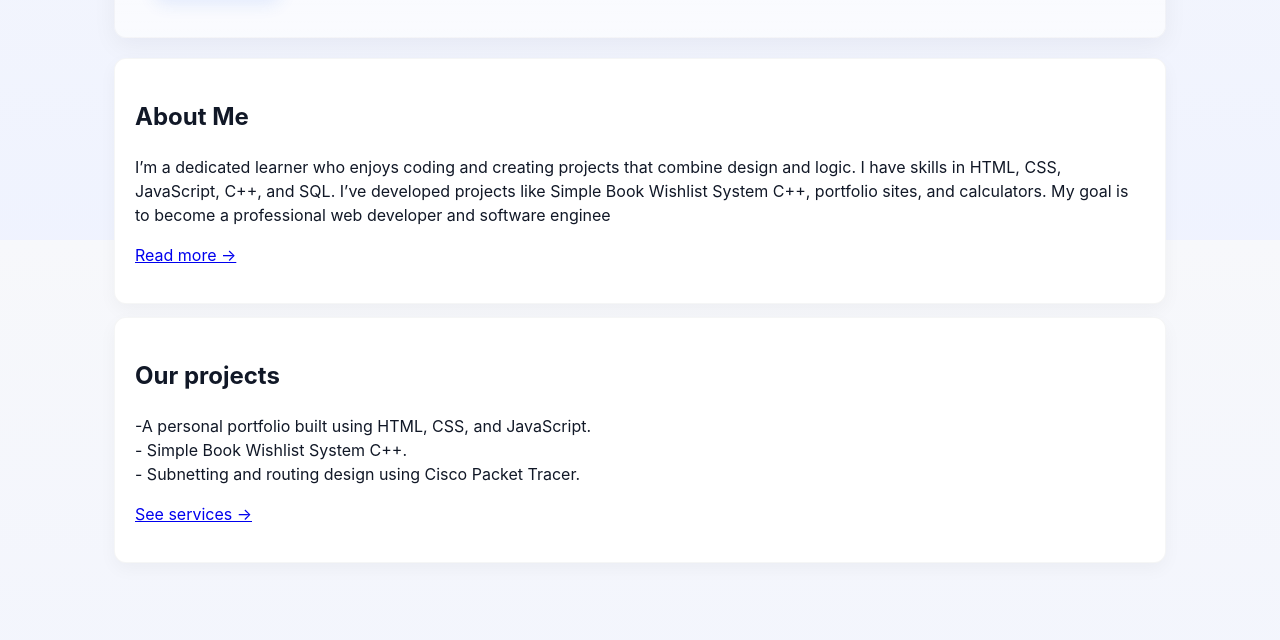
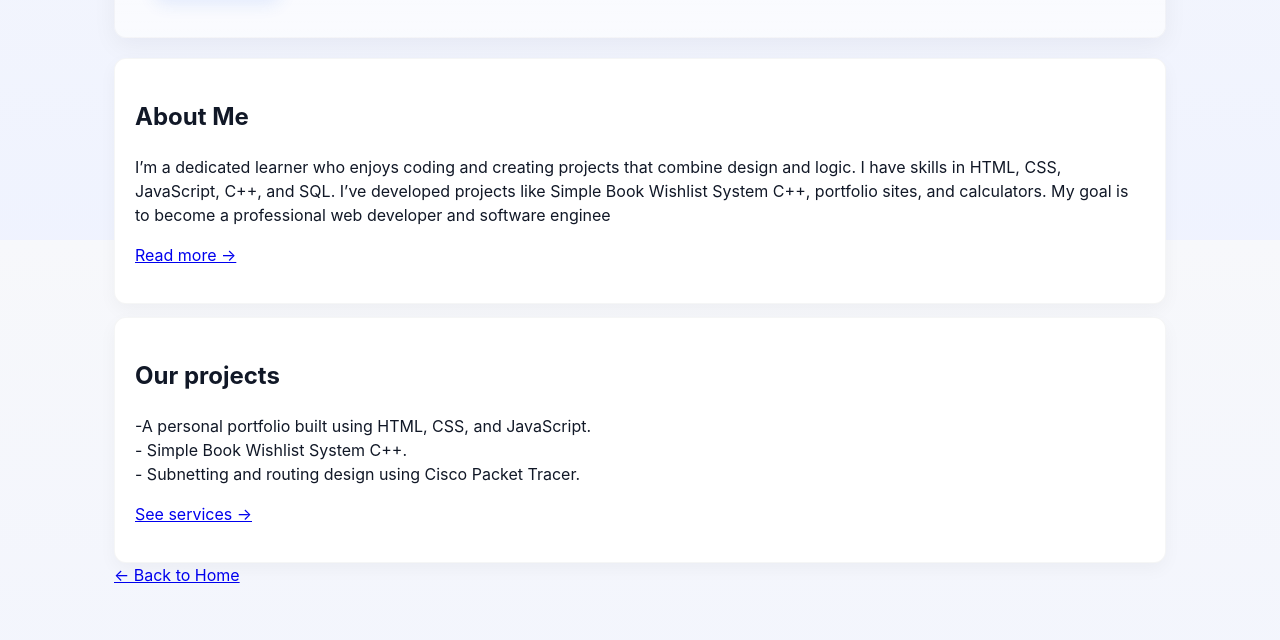
Before and after one commit to wuba21/portfolio-wubante.Ti, a plain HTML site: page index.html in a window 1280 px wide. Shown: the part 560-1200 px from the top of the page. Drawn offline with Linux system fonts and the light colour scheme.

Commit message:
Add back link to home in services section
Added a back link to the home page in the services section.

```diff
--- a/index.html
+++ b/index.html
@@ -56,6 +56,9 @@
             </p>
             <p><a href="service.html">See services →</a></p>
         </section>
+        <div class="back">
+      <a href="index.html">&larr; Back to Home</a>
+    </div>
     </main>
  <footer>
         <div class="contact">
@@ -87,4 +90,5 @@
         document.getElementById('year').textContent = new Date().getFullYear();
     </script>
 </body>
+
 </html>
```
